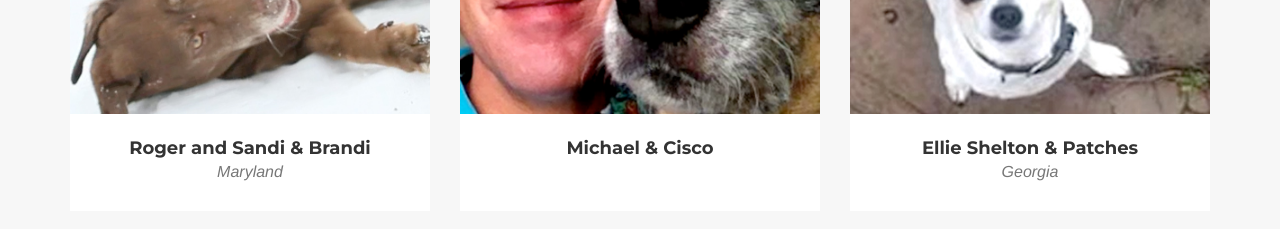
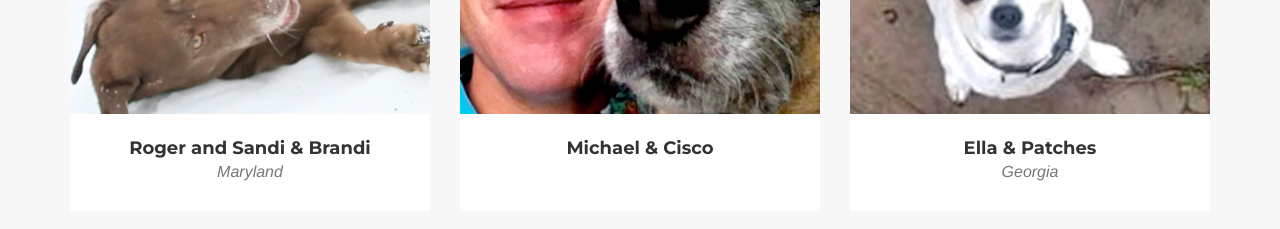
Before and after one commit to Scribblets/OfDogsAndMen, a plain HTML site: page index.html in a window 1280 px wide. Shown: the part 1580-1809 px from the top of the page. Drawn offline with nearby package versions, Linux system fonts and the light colour scheme; a web font is replaced by a local one.

Commit message:
Name Correction

```diff
--- a/index.html
+++ b/index.html
@@ -196,7 +196,7 @@
                         <img src="img/stories/shelton_thumb.jpg" class="img-responsive" alt="">
                     </a>
                     <div class="portfolio-caption">
-                        <h4>Ellie Shelton & Patches</h4>
+                        <h4>Ella & Patches</h4>
                         <p class="text-muted">Georgia</p>
                     </div>
                 </div>
```
